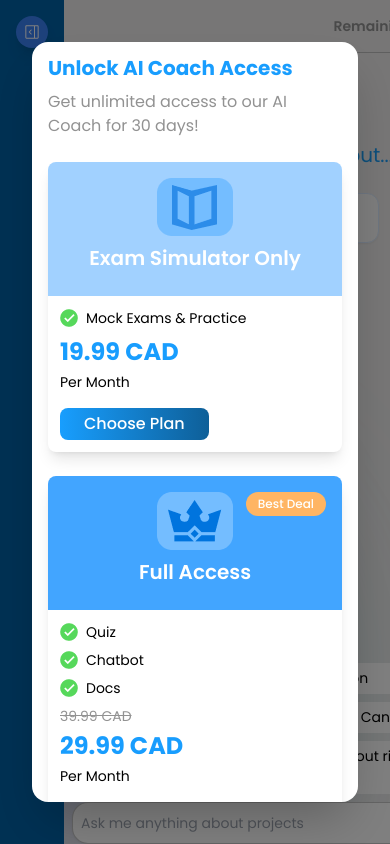
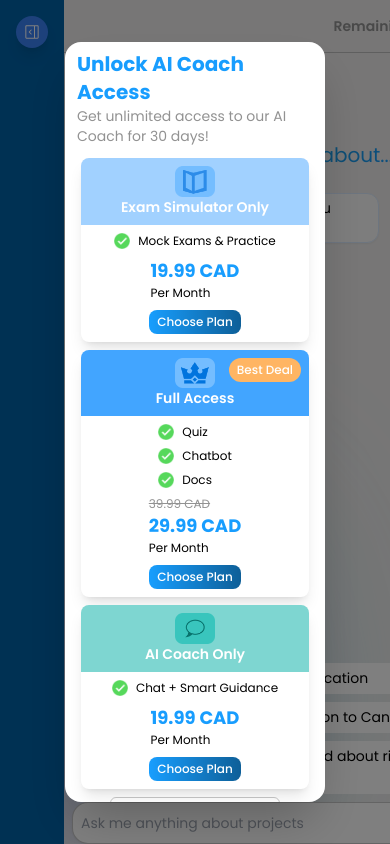
Before and after one commit to Sanjida-Khanam778/roumsy-landing-page, a React (Vite) app: page /dashboard in a window 390 px wide. Shown: the top 844 px of the page. Built offline with nearby package versions, Linux system fonts and the light colour scheme.

Commit message:
update pricing modal on dashboard

```diff
--- a/src/Pages/Dashboard/Dashboard.jsx
+++ b/src/Pages/Dashboard/Dashboard.jsx
@@ -134,21 +134,21 @@ const Dashboard = ({ tab, embedded }) => {
     <div className={`font-Poppins flex h-screen bg-[#575555]/10 relative`}>
       {/* Pricing Modal */}
       {showPricingModal && !isSubscribed && (
-        <div className="fixed inset-0 bg-black bg-opacity-50 flex items-center justify-center px-8 lg:px-0 z-50">
-          <div className="bg-white rounded-2xl shadow-2xl max-w-5xl w-full max-h-[90vh] overflow-y-auto">
+        <div className="fixed inset-0 bg-black bg-opacity-50 flex items-center justify-center z-50 md:px-8 xl:px-0">
+          <div className="bg-white rounded-2xl shadow-2xl max-w-5xl w-2/3 md:w-full max-h-[90vh] overflow-y-auto">
             {/* Modal Header */}
-            <div className="text-left px-4 sm:px-20 py-3 lg:py-6">
-              <h2 className="text-xl lg:text-3xl font-bold mb-2 text-primary">
+            <div className="text-left px-3 sm:px-20 pt-2 md:py-2 lg:py-6">
+              <h2 className="text-xl lg:text-3xl font-bold md:mb-2 text-primary">
                 Unlock AI Coach Access
               </h2>
-              <p className="text-gray">
+              <p className="text-gray text-sm md:text-base">
                 Get unlimited access to our AI Coach for 30 days!
               </p>
             </div>
 
             {/* Pricing Cards */}
             <div className="px-4 lg:px-20 py-3 lg:py-6">
-              <div className="grid grid-cols-1 sm:grid-cols-2 lg:grid-cols-3 gap-6 mx-auto">
+              <div className="grid grid-cols-1 sm:grid-cols-2 lg:grid-cols-3 gap-2 md:gap-6 mx-auto">
                 {plans.map((plan, index) => (
                   <div
                     key={index}
@@ -158,23 +158,23 @@ const Dashboard = ({ tab, embedded }) => {
                   >
                     {/* Popular Badge */}
                     {plan.popular && (
-                      <div className="absolute top-4 right-4 bg-[#FFB563] text-white px-3 py-1 rounded-full text-xs font-medium z-10">
+                      <div className="absolute top-2 md:top-4 right-2 md:right-4 bg-[#FFB563] text-white px-2 md:px-3 py-1 rounded-full text-xs font-medium z-10">
                         Best Deal
                       </div>
                     )}
 
                     {/* Header with Icon */}
                     <div
-                      className={`${plan.color} p-4 md:p-8 text-white text-center relative flex flex-col items-center`}
+                      className={`${plan.color} p-2 md:p-8 text-white text-center relative flex flex-col items-center`}
                     >
-                      <img src={plan.image} alt="" />
-                      <h3 className="text-xl font-semibold my-2">
+                      <img src={plan.image} className="w-10 md:w-auto" alt="" />
+                      <h3 className="md:text-xl text-sm font-semibold md:my-2">
                         {plan.title}
                       </h3>
                     </div>
 
                     {/* Content */}
-                    <div className="p-3 md:p-6 flex flex-col flex-grow ">
+                    <div className="p-2 md:p-6 flex flex-col flex-grow items-center lg:items-start">
                       {/* Features */}
                       <div className="flex-1">
                         {plan.features.map((feature, featureIndex) => (
@@ -182,8 +182,8 @@ const Dashboard = ({ tab, embedded }) => {
                             key={featureIndex}
                             className="flex items-center mb-2"
                           >
-                            <img src={tic} alt="" />
-                            <span className="ml-2 text-gray-700 text-sm">
+                            <img src={tic} className="w-4 md:w-auto" alt="" />
+                            <span className="ml-2 text-gray-700 text-xs md:text-sm">
                               {feature}
                             </span>
                           </div>
@@ -191,23 +191,23 @@ const Dashboard = ({ tab, embedded }) => {
                       </div>
 
                       {/* Pricing */}
-                      <div className="mb-4 flex-1">
+                      <div className="mb-2 md:mb-4 flex-1">
                         {plan.originalPrice && (
-                          <div className="text-gray line-through text-sm mb-1">
+                          <div className="text-gray line-through text-xs md:text-sm md:mb-1">
                             {plan.originalPrice}
                           </div>
                         )}
-                        <div className="text-2xl font-bold text-primary mb-1">
+                        <div className="text-lg md:text-2xl font-bold text-primary md:mb-1">
                           {plan.price}
                         </div>
-                        <div className="text-gray-600 text-sm">
+                        <div className="text-gray-600 text-xs md:text-sm">
                           {plan.period}
                         </div>
                       </div>
 
                       {/* Button - Pushed to bottom */}
                       <div className="mt-auto">
-                        <Button rounded="lg">Choose Plan</Button>
+                        <Button rounded="lg" padding="text-xs px-2 py-1 md:px-6 md:text-base">Choose Plan</Button>
                       </div>
                     </div>
                   </div>
@@ -217,9 +217,9 @@ const Dashboard = ({ tab, embedded }) => {
               {/* Maybe Later Button */}
               <div
                 onClick={handleMaybeLater}
-                className="text-center my-6 border border-gray/50 rounded-md py-3 cursor-pointer w-9/12 mx-auto"
+                className="text-center my-2 md:my-6 border border-gray/50 rounded-md py-1 md:py-3 cursor-pointer w-9/12 mx-auto"
               >
-                <button className="text-gray-500 hover:text-gray-700 font-medium transition-colors">
+                <button className="text-gray-500 text-sm md:text-base hover:text-gray-700 font-medium transition-colors">
                   Maybe Later
                 </button>
               </div>
```
